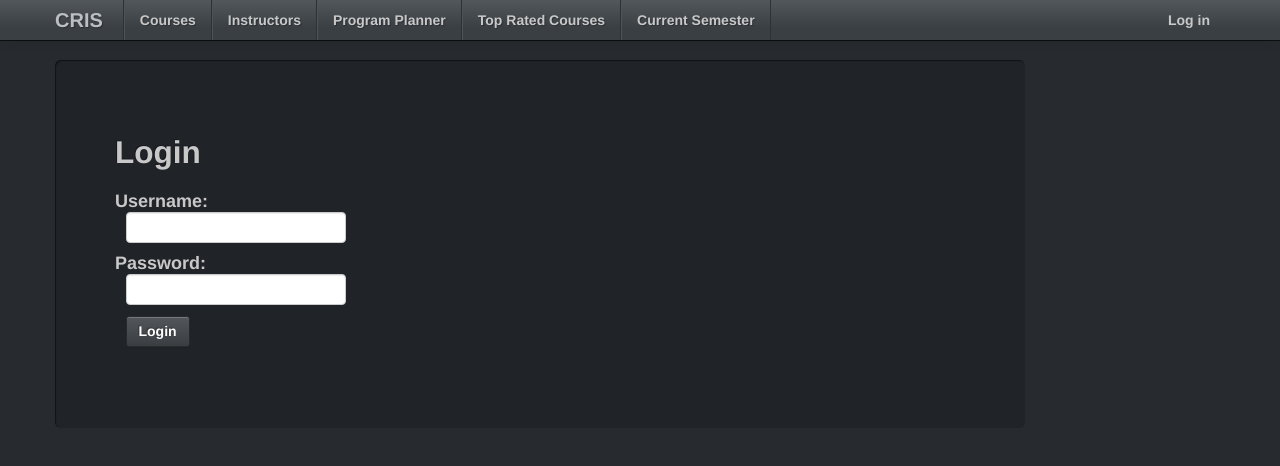
After one commit to osemeabulu/COMP-4350--Group-8, a Flask app: page /login in a window 1280 px wide. The commit adds this page. Shown: the top 466 px of the page. Run offline with Flask 2, Linux system fonts and the light colour scheme; some libraries are stand-ins or nearby versions.

Commit message:
Added user module and implemented a basic login session. Still needs a little polish on some parts.

```diff
--- a/cris/__init__.py
+++ b/cris/__init__.py
@@ -1,14 +1,17 @@
-from flask import Flask, render_template
+from flask import Flask, request, render_template, session, url_for, redirect, render_template, flash
 from .config import DevConfig
 from .extensions import db
 from cris.courses.controller import mod as coursesModule
 from cris.reviews.controller import mod as reviewsModule
+from cris.users.controller import mod as userModule
+from cris.users.model import User
 
 __all__ = ['create_app']
 
 DEFAULT_BLUEPRINTS = (
 	coursesModule,
 	reviewsModule,
+	userModule,
 )
 
 def create_app(blueprints = None, config = None):
@@ -46,6 +49,27 @@ def configure_routes(application):
 	def index():
 		return render_template('index.html')
 
+	@application.route("/login", methods=['GET', 'POST'])
+	def login():
+		error = None
+		if request.method == 'POST':
+			username = request.form['username']
+			password = request.form['password']
+			result = User.query.filter_by(username=username).first()
+			if result and result.password == password:
+				session['username'] = username
+				flash('You were logged in')
+				return redirect(url_for('index'))
+			else:
+				error = 'Unable to validate user'
+		return render_template('login.html', error=error)
+
+	@application.route('/logout')
+	def logout():
+		session.pop('username', None)
+		flash('You were logged out')
+		return redirect(url_for('index'))
+
 	@application.route("/courses", methods=['GET', 'POST'])
 	def courses():
 	    if request.method == 'POST':
@@ -80,6 +104,7 @@ def configure_routes(application):
 def reload_db():
 	from cris.courses.model import Course
 	from cris.reviews.model import Review
+	from cris.users.model import User
 
 	db.drop_all()
 	db.create_all()
@@ -118,6 +143,9 @@ def reload_db():
 
 	review1 = Review('Comp4350', 0.85, 'This was a hard course that required a lot of background research and work.', 4)
 
+	admin = User('admin', 'default', True)
+	test_user = User('test', 'password')
+
 	db.session.add(oo)
 	db.session.add(aut)
 	db.session.add(aa)
@@ -128,4 +156,7 @@ def reload_db():
 
 	db.session.add(review1)
 
+	db.session.add(admin)
+	db.session.add(test_user)
+
 	db.session.commit()
--- a/cris/config.py
+++ b/cris/config.py
@@ -5,12 +5,12 @@
 
 class DevConfig():
 	SQLALCHEMY_DATABASE_URI = 'sqlite:////tmp/cris.db'
-
+	SECRET_KEY = "key for logins"
 	DATABASE_CONNECT_OPTIONS = {}
 
 class TestConfig():
 	TESTING = True
 	CSRF_ENABLED = False
-
+	SECRET_KEY = "testing key"
 	SQLALCHEMY_ECHO = False
 	SQLALCHEMY_DATABASE_URI = 'sqlite:////tmp/tests.db'
--- a/cris/templates/layout.html
+++ b/cris/templates/layout.html
@@ -37,7 +37,12 @@
 				<a class="brand" href="{{ url_for('index') }}">CRIS</a>
                 <div class="nav-collapse collapse">
                     <p class="navbar-text pull-right">
-						Logged in as <a href="#" class="navbar-link">Username</a>
+						{% if session.username %}
+							Logged in as <a href="#" class="navbar-link">{{ session.username }}</a> |
+							<a href="{{ url_for('logout') }}" class="navbar-link">Log out</a>
+						{% else %}
+							<a href="{{ url_for('login') }}" class="navbar-link">Log in</a>
+						{% endif %}
 					</p>
                     <ul class="nav">
                         <li><a href="{{ url_for('courses.index') }}">Courses</a></li>
--- /dev/null
+++ b/cris/templates/login.html
@@ -0,0 +1,19 @@
+{% extends "layout.html" %}
+
+{% block content %}
+	<div class= "hero-unit">
+		<h2>Login</h2>
+		{% if error %}
+			<div class="alert alert-error"><strong>Error: </strong>{{ error }}</div>
+		{% endif %}
+		<form action="{{ url_for('login') }}" method=post>
+			<dl>
+      		<dt>Username:
+      			<dd><input type=text name=username>
+      		<dt>Password:
+      		<dd><input type=password name=password>
+      		<dd><input type=submit class="btn" value=Login>
+    		</dl>
+  		</form>
+	</div>
+{% endblock %}
--- /dev/null
+++ b/cris/users/__init__.py
@@ -0,0 +1 @@
+__all__ = ['constants', 'controller', 'model']
```
Also changed, not shown: cris/templates/users/users.html (added, +32 -0 lines), cris/users/controller.py (added, +16 -0 lines), cris/users/model.py (added, +23 -0 lines).
